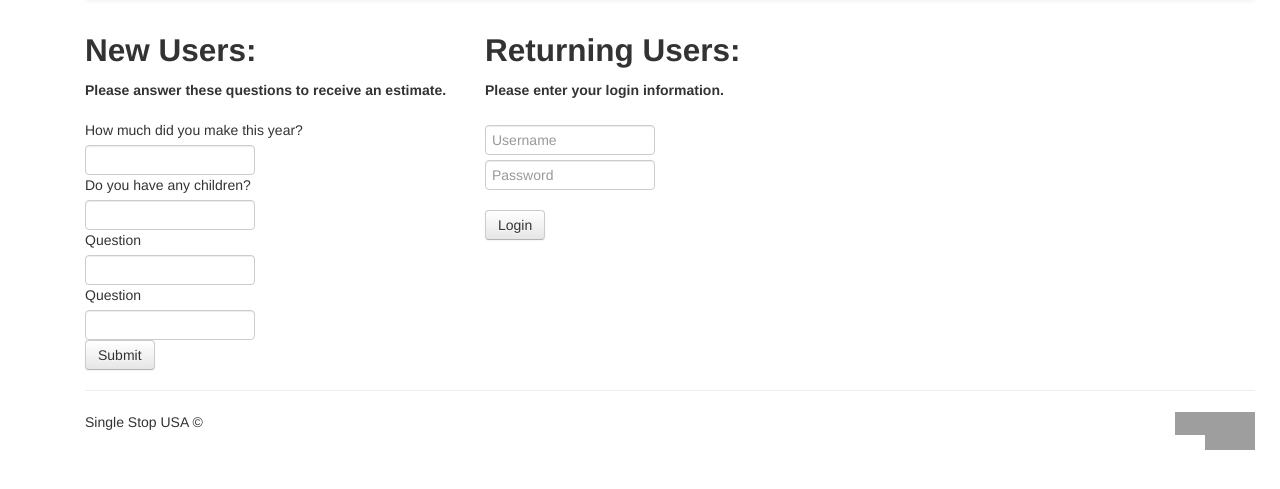
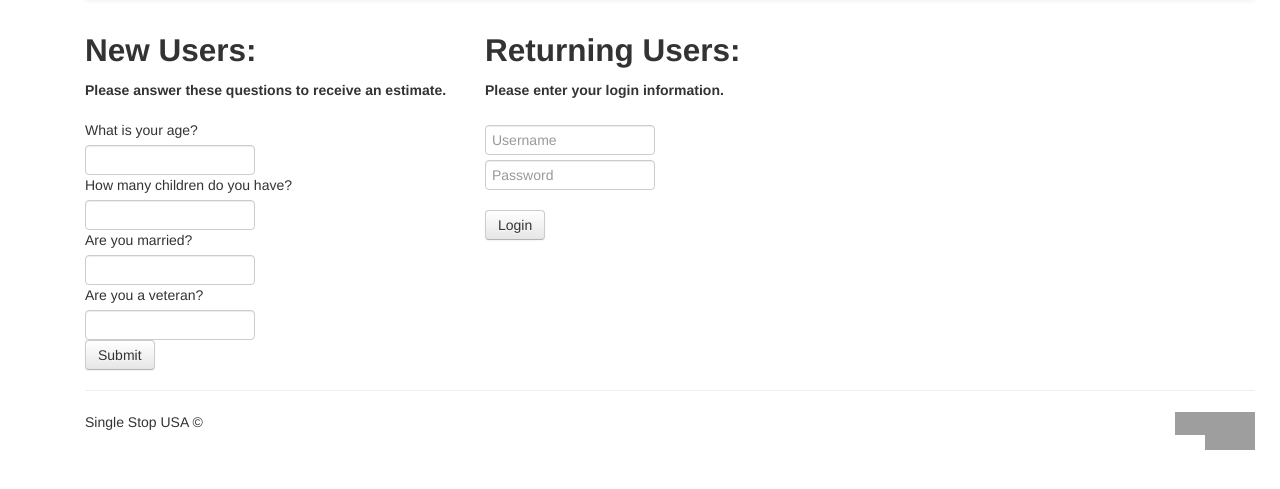
Before and after one commit to chrso/single-stop, a Flask app: page / in a window 1280 px wide. Shown: the part 42-531 px from the top of the page. Run offline with Flask 2, Linux system fonts and the light colour scheme; some libraries are stand-ins or nearby versions; grey boxes are pictures that could not be loaded.

Commit message:
added questions

```diff
--- a/templates/index.html
+++ b/templates/index.html
@@ -22,16 +22,16 @@
   	<h2>New Users:</h2>
   	<b>Please answer these questions to receive an estimate.</b><br><br>
     <form class="navbar-form pull-left" action="{{ url_for('register') }}">
-  	How much did you make this year?<br>
+  	What is your age?<br>
   	<input type="text" class="span2"><br>
 
-  	Do you have any children?<br>
+  	How many children do you have?<br>
   	<input type="text" class="span2"><br>
 
-  	Question<br>
+  	Are you married?<br>
   	<input type="text" class="span2"><br>
 
-  	Question<br>
+  	Are you a veteran?<br>
   	<input type="text" class="span2"><br>
   	<button type="submit" class="btn">Submit</button>
     </form>
--- a/templates/register.html
+++ b/templates/register.html
@@ -6,7 +6,7 @@
 
 	<div class="navbar">
 	  <div class="navbar-inner">
-	    <a class="brand" href="{{ url_for('index') }}">Your Single Stop</a>
+	    <a class="brand" href="{{ url_for('index') }}" style="color: #6CB446">Your Single Stop</a>
 	    <ul class="nav">
 	    </ul>
 	  </div>
```
